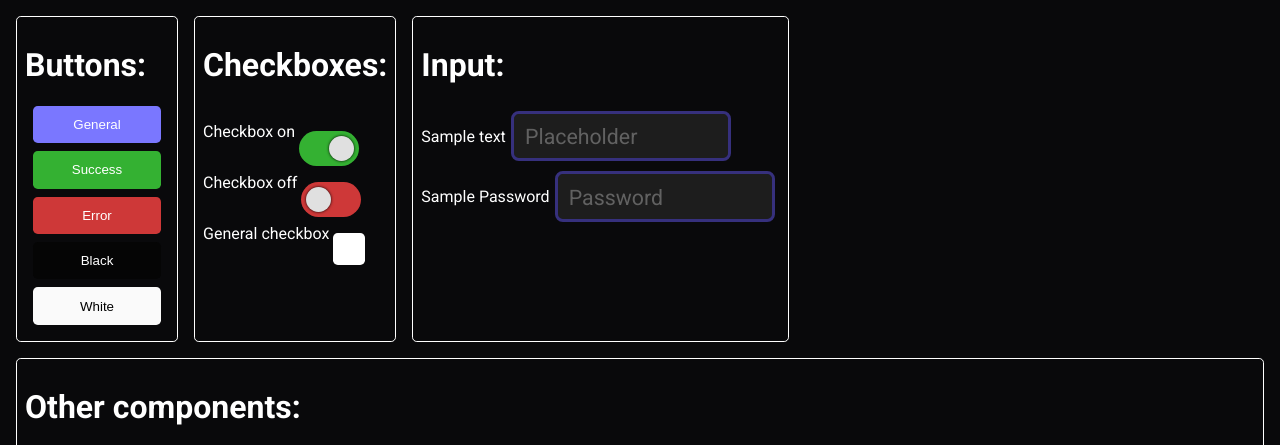
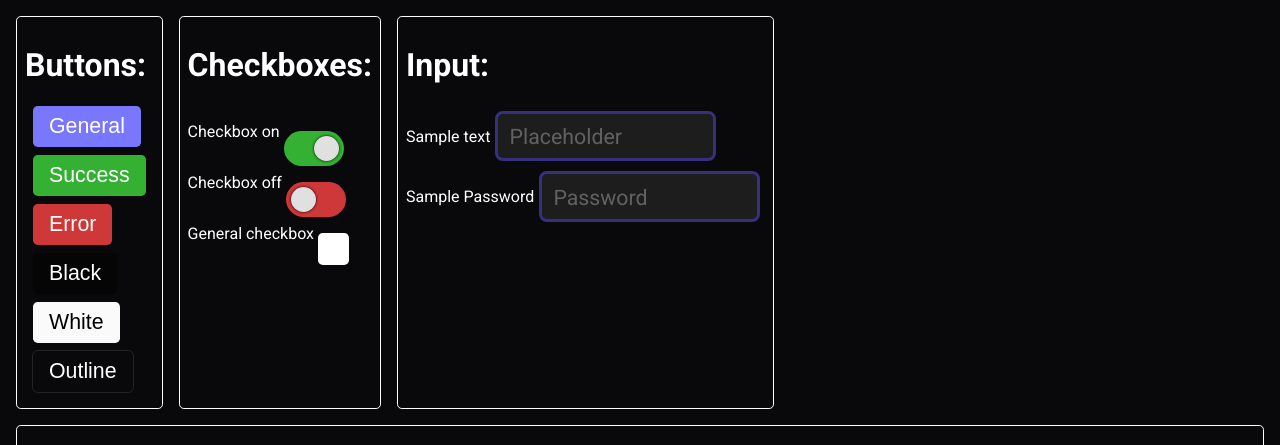
Before and after one commit to CSP02/vanbUI, a plain HTML site: page index.html in a window 1280 px wide. Shown: the top 445 px of the page. Drawn offline with nearby package versions, Linux system fonts and the light colour scheme.

Commit message:
fixed some components

```diff
--- a/index.html
+++ b/index.html
@@ -37,11 +37,12 @@
     <div id="components">
         <div id="buttons" class="section">
             <h1>Buttons:</h1>
-            <button type="submit" vanb="true" variant="primary">General</button>
-            <button type="submit" vanb="true" variant="success">Success</button>
-            <button type="submit" vanb="true" variant="error">Error</button>
-            <button type="submit" vanb="true" variant="black">Black</button>
-            <button type="submit" vanb="true" variant="white">White</button>
+            <button vanb="true" variant="primary">General</button>
+            <button vanb="true" variant="success">Success</button>
+            <button vanb="true" variant="error">Error</button>
+            <button vanb="true" variant="black">Black</button>
+            <button vanb="true" variant="white">White</button>
+            <button vanb="true" variant="outline">Outline</button>
         </div>
         <div id="checkboxs" class="section">
             <h1>Checkboxes: </h1>
--- a/vanbUI/vanbUI.css
+++ b/vanbUI/vanbUI.css
@@ -16,18 +16,23 @@ button[vanb="true"][variant="primary"],
 button[vanb="true"][variant="success"],
 button[vanb="true"][variant="error"],
 button[vanb="true"][variant="black"],
-button[vanb="true"][variant="white"] {
-    min-width: 10dvw;
+button[vanb="true"][variant="white"],
+button[vanb="true"][variant="outline"] {
     width: auto;
     background-color: #7A77FF;
     border: none;
     border-radius: .3rem;
     display: block;
+    color: white;
+    padding: .5rem 1rem;
+    margin: .5rem;
+    font-size: 16pt;
+    font-weight: 300;
+}
 
-    color: white;
-    padding: .7rem;
-    margin: .5rem;
-    font-weight: 300;
+button[vanb="true"][variant="outline"] {
+    outline: 1px solid rgb(36, 36, 36);
+    background-color: transparent;
 }
 
 button[vanb="true"][variant="black"] {
@@ -342,6 +347,13 @@ button[vanb="true"]:hover {
     cursor: pointer;
 }
 
+button[vanb="true"][variant="outline"]:hover {
+    box-shadow: none;
+    border: none;
+    outline: 1px solid rgba(36, 36, 36, 0);
+    background-color: rgba(255, 255, 255, 0.082);
+}
+
 button[vanb="true"]:active:hover {
     opacity: .6;
     box-shadow: none;
```
